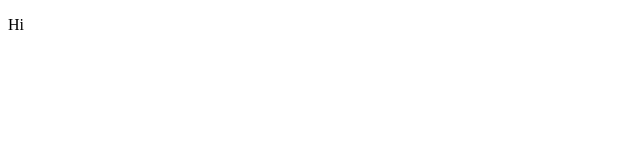
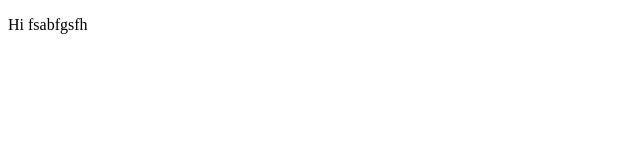
Before and after one commit to kiescha/mopvie-api-, a website: page index.html in a window 1280 px wide. Shown: the full height of the page, 0-640 px from the left. Drawn offline with Linux system fonts and the light colour scheme.

Commit message:
Update index.html

```diff
--- a/index.html
+++ b/index.html
@@ -10,7 +10,7 @@
 </head>
 
 <body>
-   <p>Hi   </p>
+   <p>Hi fsabfgsfh </p>
 </body>
 
 </html>
```
